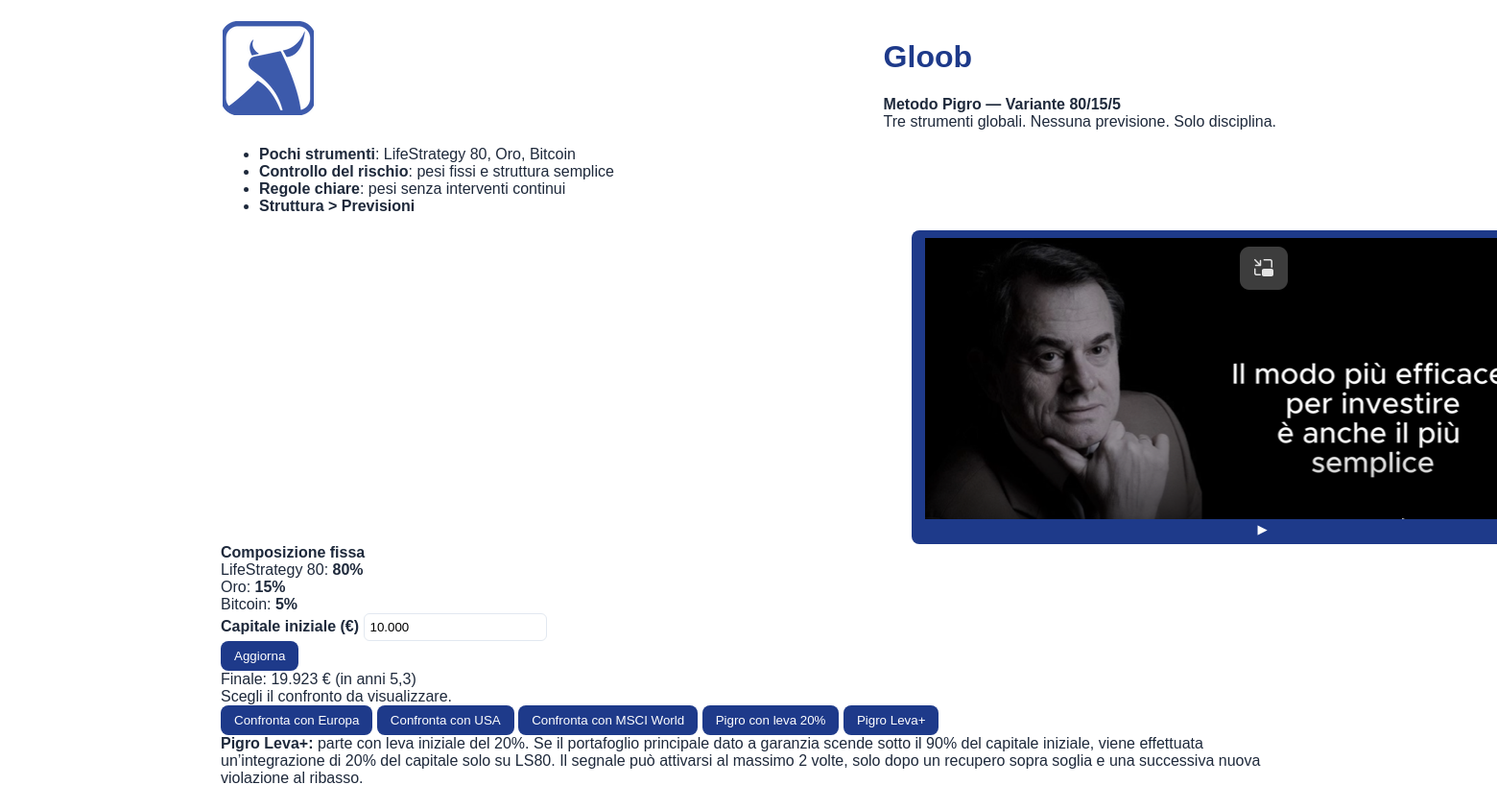
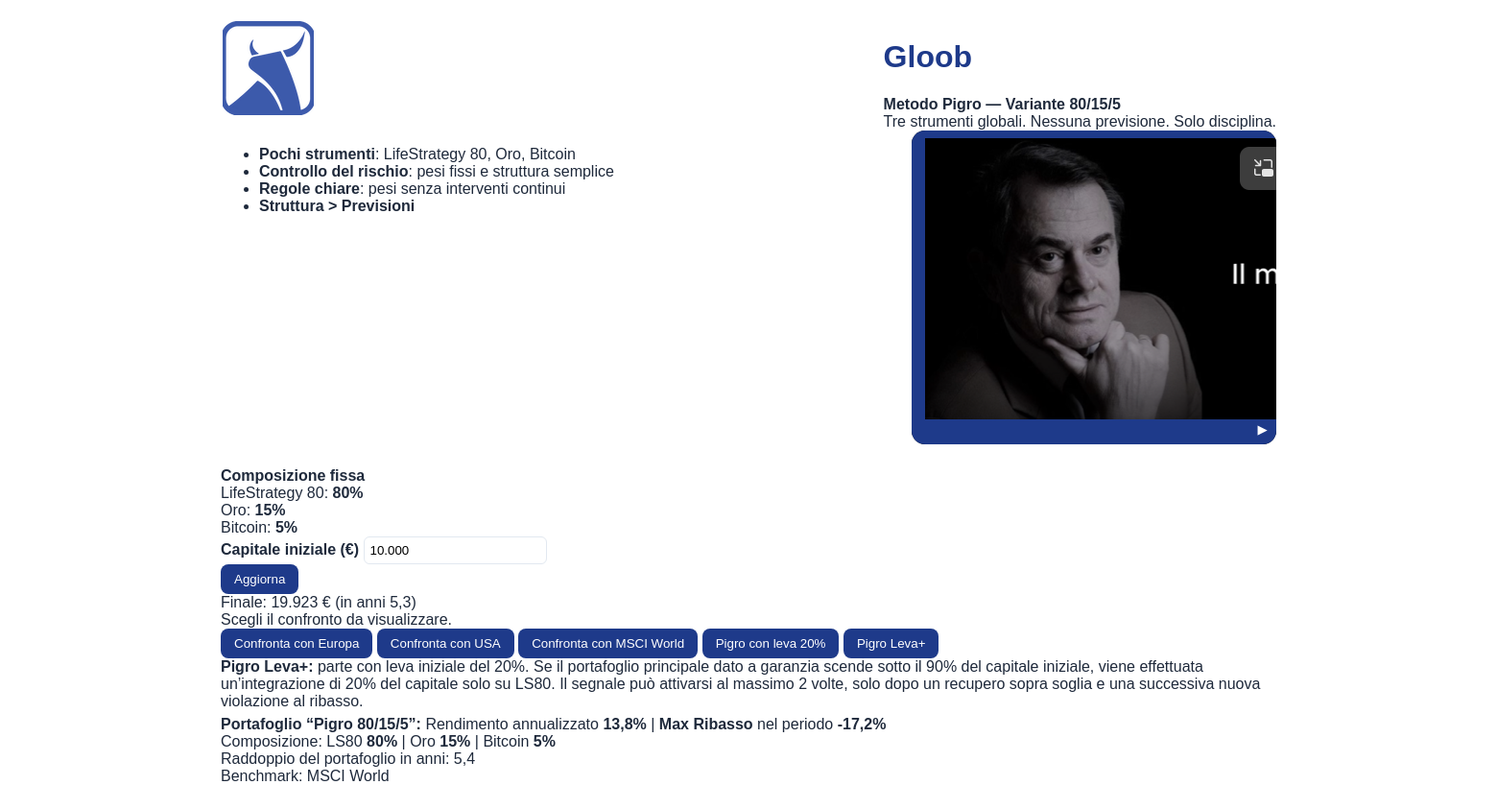
Before and after one commit to gvisentin-beep/pigro-gloob, a Flask app: page / in a window 1560 px wide; the page is wider, and only the part inside the window is pictured. Shown: the top 818 px of that part at 96% size. Run offline with Flask 3, Linux system fonts and the light colour scheme.

Commit message:
Add responsive styles for hero section and video

```diff
--- a/static/style_4.css
+++ b/static/style_4.css
@@ -177,3 +177,50 @@ input{
   gap:20px;
   flex-wrap:wrap;
 }
+/* FIX DEFINITIVO HERO */
+.introTop{
+  display:grid !important;
+  grid-template-columns: 1fr 380px !important;
+  gap:40px !important;
+  align-items:start !important;
+  max-width:1100px !important;
+  margin:0 auto 24px auto !important;
+}
+
+.heroVideoSection{
+  display:flex !important;
+  justify-content:flex-end !important;
+}
+
+.heroVideoBox{
+  width:100% !important;
+  max-width:380px !important;
+  margin:0 !important;
+}
+
+.heroVideoWrap,
+.video-box{
+  width:100% !important;
+  overflow:hidden !important;
+  background:#000 !important;
+  border-radius:14px !important;
+}
+
+.video-cover,
+.heroVideo{
+  width:100% !important;
+  height:auto !important;
+  display:block !important;
+  object-fit:contain !important;
+  background:#000 !important;
+}
+
+@media (max-width: 800px){
+  .introTop{
+    grid-template-columns:1fr !important;
+  }
+
+  .heroVideoSection{
+    justify-content:center !important;
+  }
+}
```
